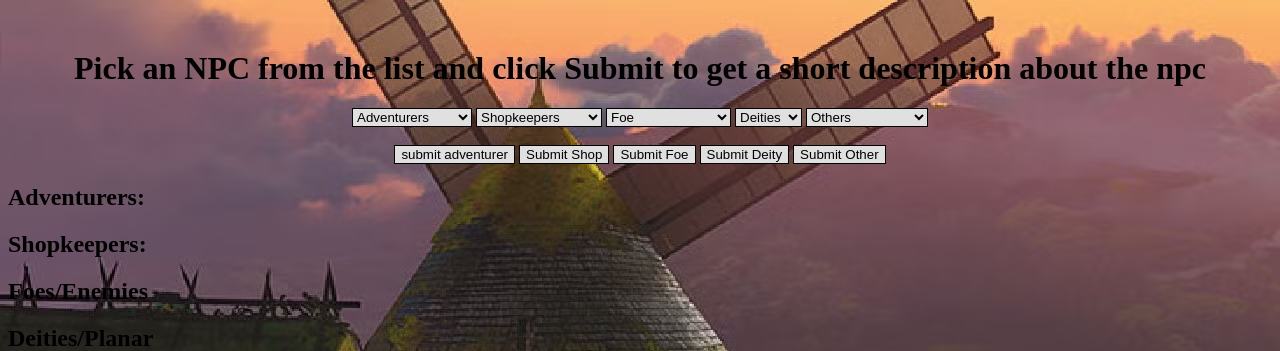
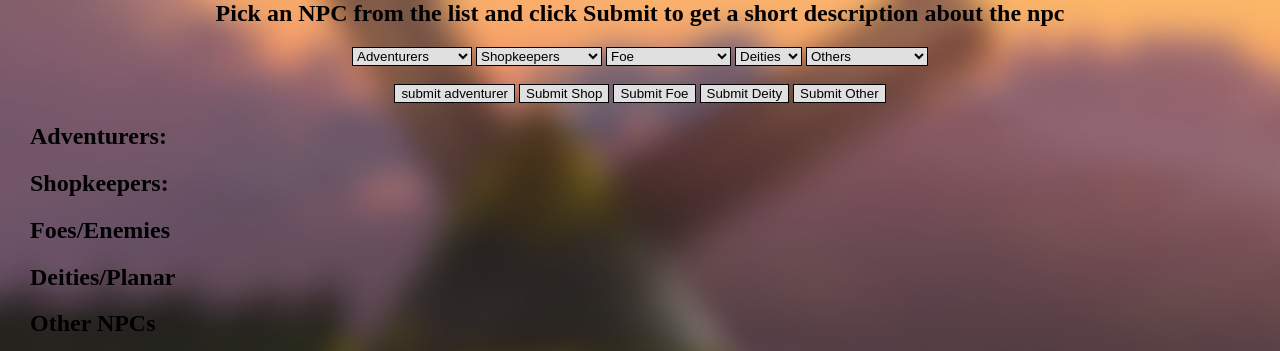
Before and after one commit to rickcham/ArkhasRPG.github.io, a plain HTML site: page npc.html in a window 1280 px wide. Shown: the top 351 px of the page. Drawn offline with Linux system fonts and the light colour scheme.

Commit message:
edited npcs part to look better

```diff
--- a/npc.css
+++ b/npc.css
@@ -3,11 +3,33 @@
 
 
 body{
-    background-image: url(farmer-background-image-by-kenny-vo.avif);
-    animation-name: slide-inLeft;
+    background-image: url(images/ArkhasMap.jpg);
+    animation-name: slide-inRight;
 animation-duration: 2s;
-margin-top: 50px;
+transition: ease-in-out;
+overflow: hidden;
+margin: 0;
+padding: 0;
+height: 100%;
+width: 100%;
 }
+
+section{
+    background-image: url(images/playersBackground.jpg);
+    height: 1440px;
+    width: 100%;
+
+
+}
+h1{
+    margin-top: 0;
+    padding-top: 0;
+}
+
+h2{
+    margin-left: 30px;
+}
+
 .npcs{
 font-size:large ;
 text-align: center;
@@ -66,14 +88,14 @@ span:hover{
 }
 
 
-@keyframes slide-inLeft{
+@keyframes slide-inRight{
     from{
-        margin-left: 100%;
-        width: 300%;
+transform: translateX(-100%);
+width: 300%;
     }
     to{
-        margin-left: 0%;
-        width: 100%;
+       transform:translateX(0%);
+       width: 100%;
     }
 }
 @keyframes appear{
--- a/npc.html
+++ b/npc.html
@@ -7,7 +7,7 @@
     <link rel="stylesheet" href="npc.css">
 </head>
 <body>
-
+<section class="section">
 <h1 style="text-align: center;">Pick an NPC from the list and click Submit to get a short description about the npc</h1>
 
 
@@ -92,6 +92,6 @@
 
 <script src="index.js"></script>
 
-
+</section>
 </body>
 </html>
--- a/players.css
+++ b/players.css
@@ -1,5 +1,5 @@
 body{
-    background-image: url(image\ 2.jpg);
+    background-image: url(images/ArkhasMap.jpg);
     overflow-x: hidden;}
 
 
```
Also changed, not shown: images/playersBackground.jpg (added).
